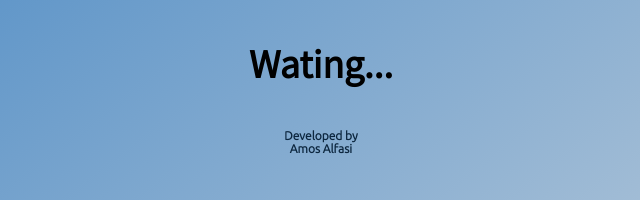
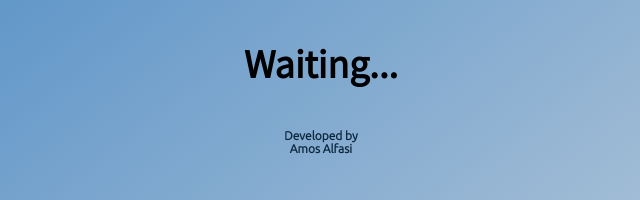
Before and after one commit to AmosAlfasi/Hebrew-Date-Converter, a plain HTML site: page index.html in a window 1280 px wide. Shown: the part 328-528 px from the top of the page, 319-959 px from the left. Drawn offline with Linux system fonts and the light colour scheme.

Commit message:
css update

```diff
--- a/index.html
+++ b/index.html
@@ -16,7 +16,7 @@
 			<button class="SUBMIT">Submit</button>
 		</div>
 		<div>
-			<p class="inHebrew">Wating...</p>
+			<p class="inHebrew">Waiting...</p>
 		</div>
 
 		<script src="script.js"></script>
--- a/script.js
+++ b/script.js
@@ -10,8 +10,9 @@ const getData = async (day, month, year) => {
 			`https://www.hebcal.com/converter?cfg=json&gy=${year}&gm=${month}&gd=${day}&g2h=1`
 		);
 		const response = await res.json();
-		console.log(response.hebrew);
+		//console.log(response);
 		inHebrew.textContent = response.hebrew;
+		inHebrew.style.color = "#2e79bf";
 		//document.write(response.hebrew);
 	} catch (error) {
 		console.log(error);
@@ -20,7 +21,6 @@ const getData = async (day, month, year) => {
 
 btn.addEventListener("click", function () {
 	const [year, month, day] = gregorian.value.split("-");
-	console.log(day, month, year);
+	//console.log(day, month, year);
 	getData(day, month, year);
-	inHebrew.style.color = "#2e79bf";
 });
```
